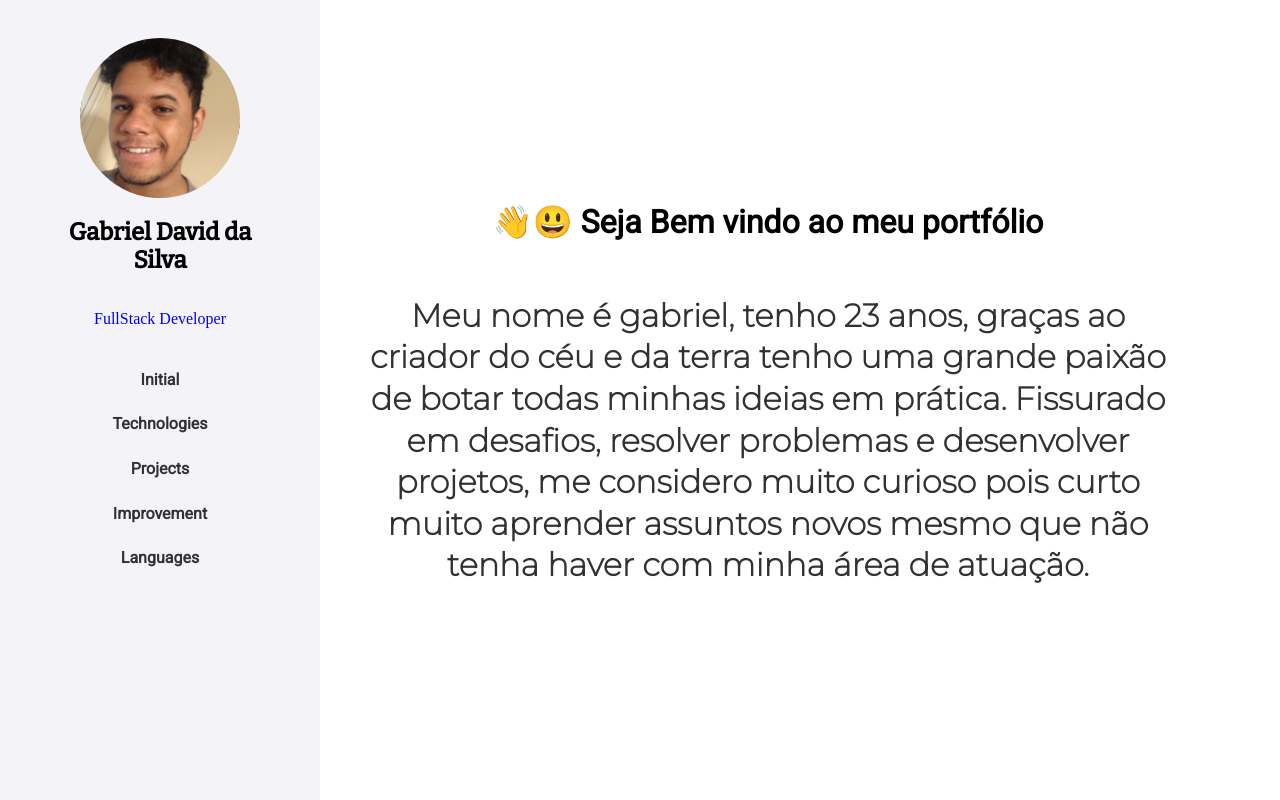
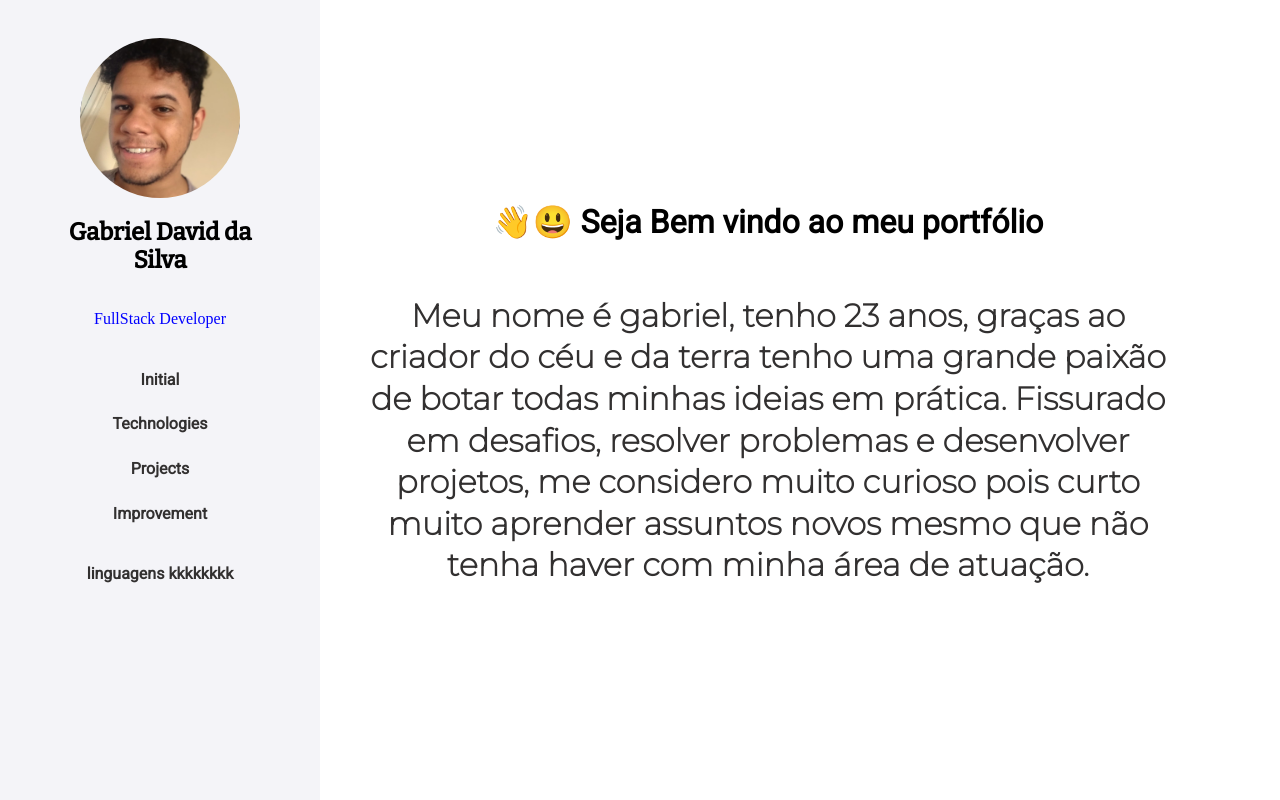
Before and after one commit to GabrielDavid1/my-portfolio, a React (Create React App) app: page / in a window 1280 px wide. Shown: the top 800 px of the page. Built offline with nearby package versions, Linux system fonts and the light colour scheme.

Commit message:
language section has initialized

```diff
--- /dev/null
+++ b/src/components/Languages/index.tsx
@@ -0,0 +1,11 @@
+import {
+  Container,
+} from './styles';
+
+export default function Languages (){
+ return (
+   <Container>
+    <p> linguagens kkkkkkkk </p>
+   </Container>
+ )
+}
--- /dev/null
+++ b/src/components/Languages/styles.ts
@@ -0,0 +1,3 @@
+import styled from 'styled-components';
+
+export const Container = styled.div``;
--- a/src/components/Navigation/index.tsx
+++ b/src/components/Navigation/index.tsx
@@ -1,5 +1,5 @@
-//React
-import React from 'react';
+//Components
+import Languages from '../Languages';
 
 import {
   Container,
@@ -26,7 +26,9 @@ export default function Navigation (){
           <ListElement href="#technologies"> Technologies </ListElement>
           <ListElement href="#projects"> Projects </ListElement>
           <ListElement href="#improvement"> Improvement </ListElement>
-          <ListElement> Languages </ListElement>
+          <ListElement>
+            <Languages />
+          </ListElement>
         </ListField>
      </ListArea>
    </Container>
```
